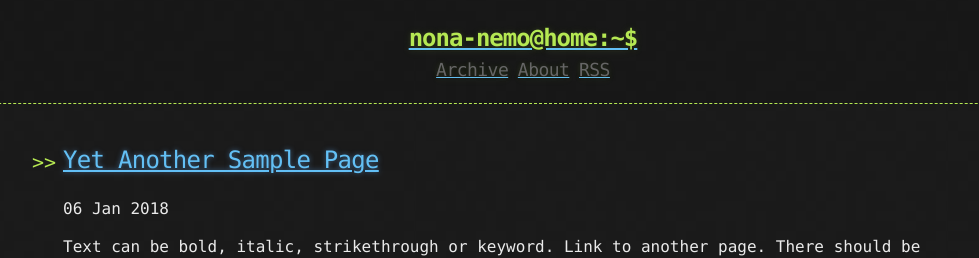
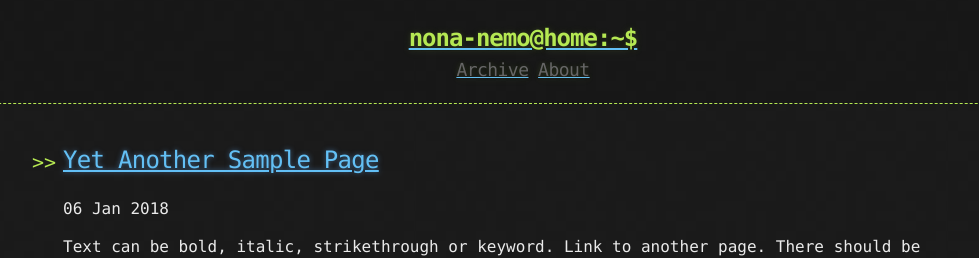
Before and after one commit to nona-nemo/_rant, a Jekyll site: the page built from index.html, in a window 1280 px wide. Shown: the top 258 px of the page, without its empty margins (117-1096 px from the left). Built offline with Jekyll 4.4.1, drawn with Linux system fonts in a browser that asks for light colours; the list of posts is cut into pages by our own code.

Commit message:
Add files via upload

```diff
--- a/_includes/head.html
+++ b/_includes/head.html
@@ -7,5 +7,5 @@
 
   <link rel="stylesheet" href="{{ "/css/main.css" | prepend: site.baseurl | replace: '//', '/' }}">
 
-  <link href="/atom.xml" type="application/atom+xml" rel="alternate" title="ATOM Feed" /> {% seo %}
+  <!-- <link href="/atom.xml" type="application/atom+xml" rel="alternate" title="ATOM Feed" /> {% seo %} -->
 </head>
--- a/_includes/links.html
+++ b/_includes/links.html
@@ -1,3 +1,3 @@
 <a href="{{ "/archive" | prepend: site.baseurl | replace: '//', '/' }}"><h2 class="header-link">Archive</h2></a>
 <a href="{{ "/about" | prepend: site.baseurl | replace: '//', '/' }}"><h2 class="header-link">About</h2></a>
-<a href="{{ "/atom.xml" | prepend: site.baseurl | replace: '//', '/' }}"><h2 class="header-link">RSS</h2></a>
+<!-- <a href="{{ "/atom.xml" | prepend: site.baseurl | replace: '//', '/' }}"><h2 class="header-link">RSS</h2></a> -->
```
